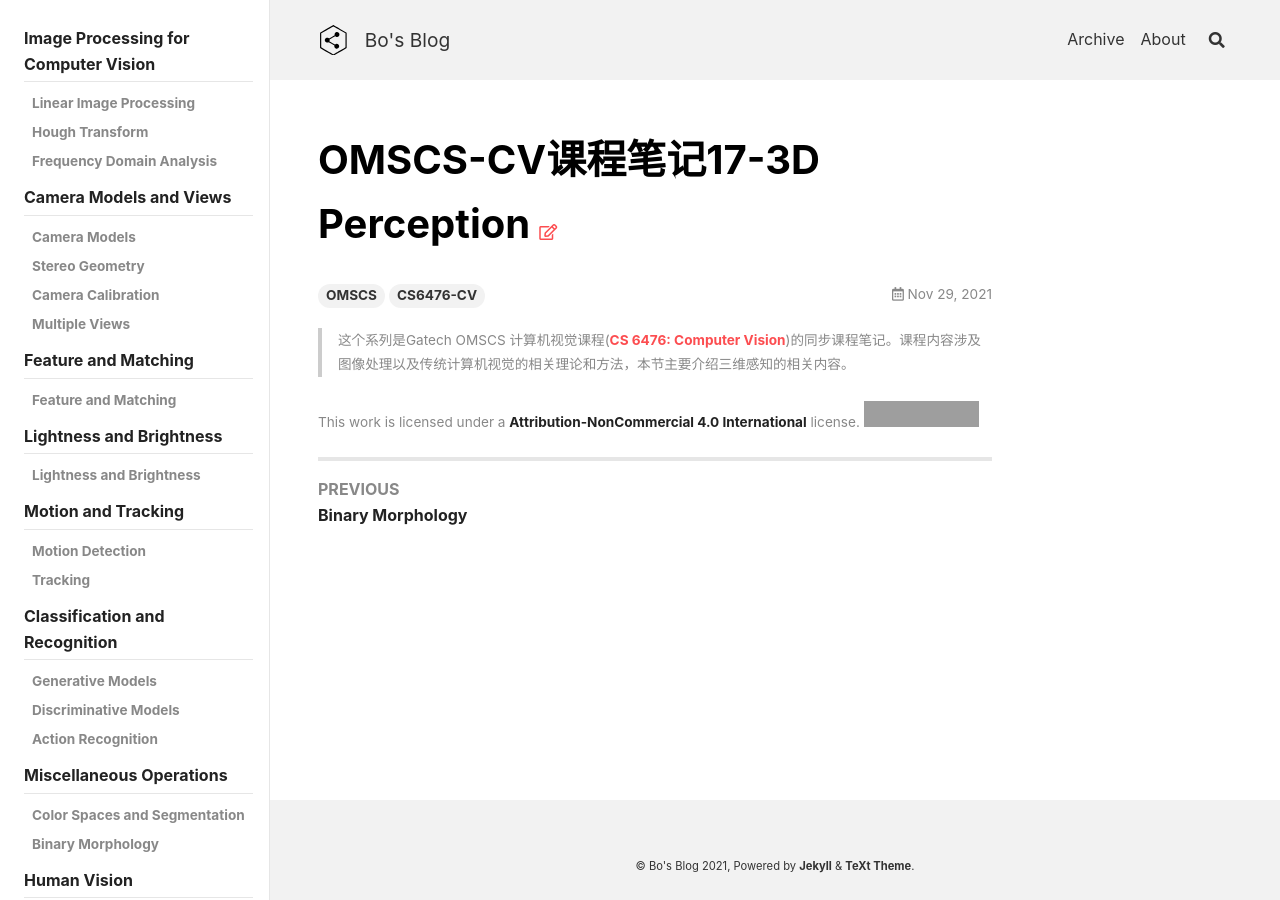
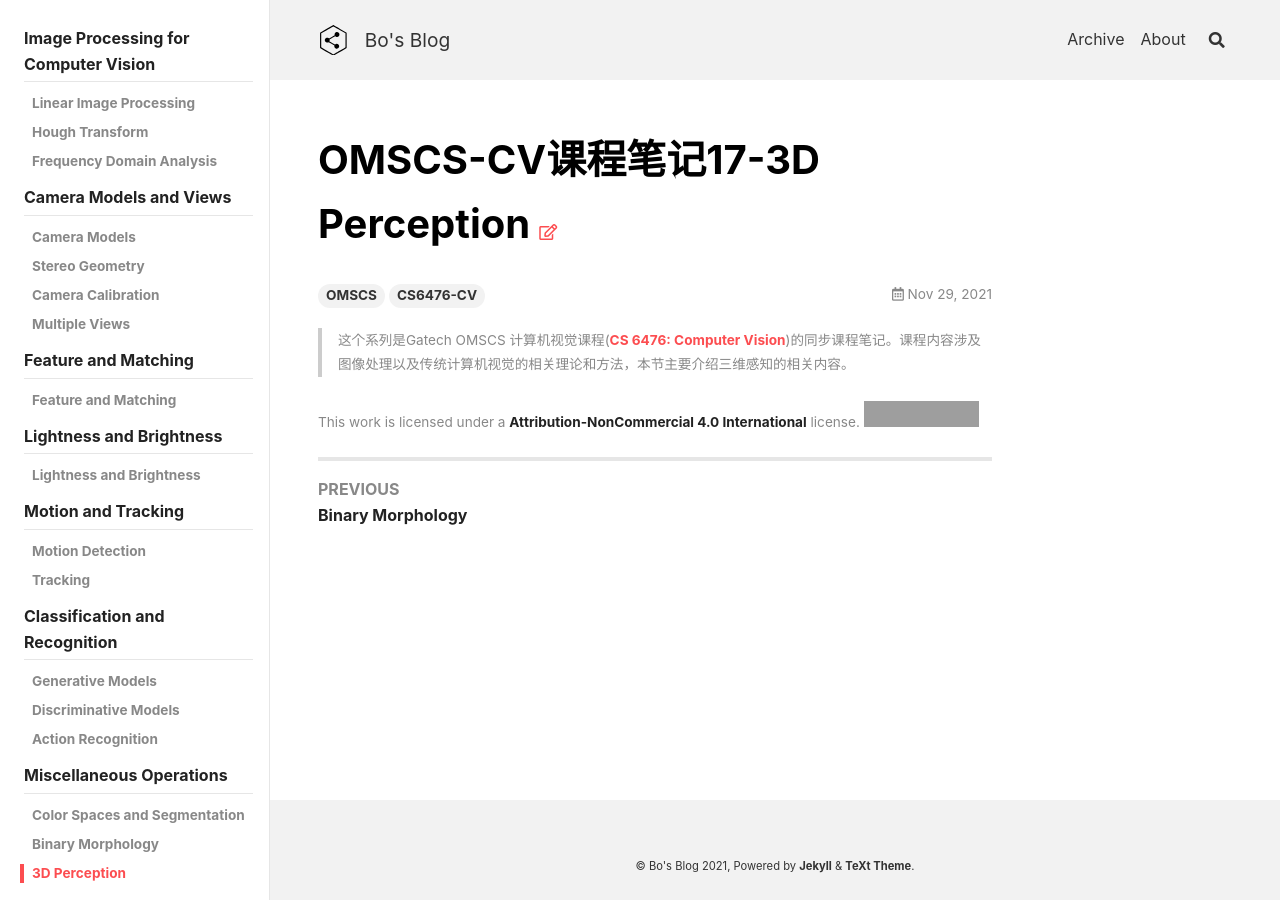
Before and after one commit to peng00bo00/peng00bo00_previous_blog, a Jekyll site: the page built from _posts/2021-11-29-OMSCS-CV-NOTES-17.md, in a window 1280 px wide. Built offline with Jekyll 4.4.1, drawn with Linux system fonts in a browser that asks for light colours; nearby versions of some CDN libraries; grey boxes are pictures that could not be loaded.

Commit message:
Update navigation.yml

```diff
--- a/_data/navigation.yml
+++ b/_data/navigation.yml
@@ -156,6 +156,8 @@ OMSCS-CV:
         url: /2021/11/23/OMSCS-CV-NOTES-15.html
       - title: Binary Morphology
         url: /2021/11/28/OMSCS-CV-NOTES-16.html
+      - title: 3D Perception
+        url: /2021/11/29/OMSCS-CV-NOTES-17.html
 
   - title: Human Vision
 
```
